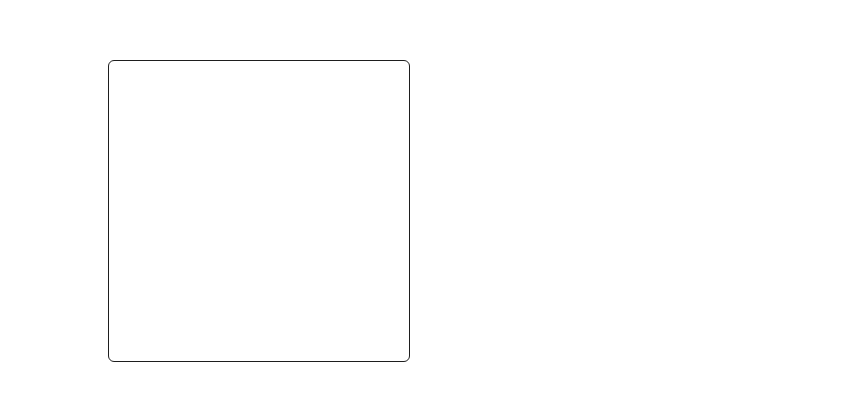
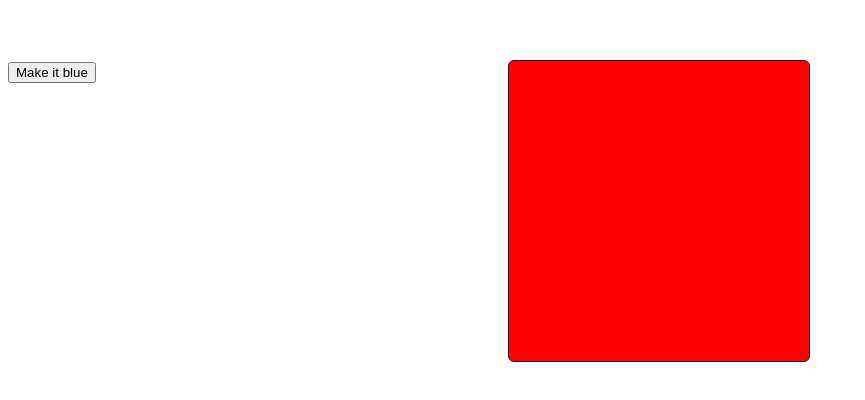
Before and after one commit to Lazzzare/try-framer-motion, a React (Vite) app: page / in a window 1280 px wide. Shown: the part 248-648 px from the top of the page, without its empty margins (0-865 px from the left). Built offline with nearby package versions, Linux system fonts and the light colour scheme.

Commit message:
Update App.tsx

```diff
--- a/src/App.tsx
+++ b/src/App.tsx
@@ -1,9 +1,19 @@
-import { motion } from "framer-motion";
-
+import { delay, motion } from "framer-motion";
+import { useState } from "react";
 function App() {
+  const [color, setColor] = useState("red");
   return (
     <div>
-      <motion.div className="red-box" animate={{ x: 100, y: 300 }}></motion.div>
+      <motion.div
+        className="red-box"
+        animate={{
+          x: 500,
+          y: 300,
+          backgroundColor: color,
+          transition: { delay: 0.5, type: "spring" },
+        }}
+      ></motion.div>
+      <button onClick={() => setColor("blue")}>Make it blue</button>
     </div>
   );
 }
```
